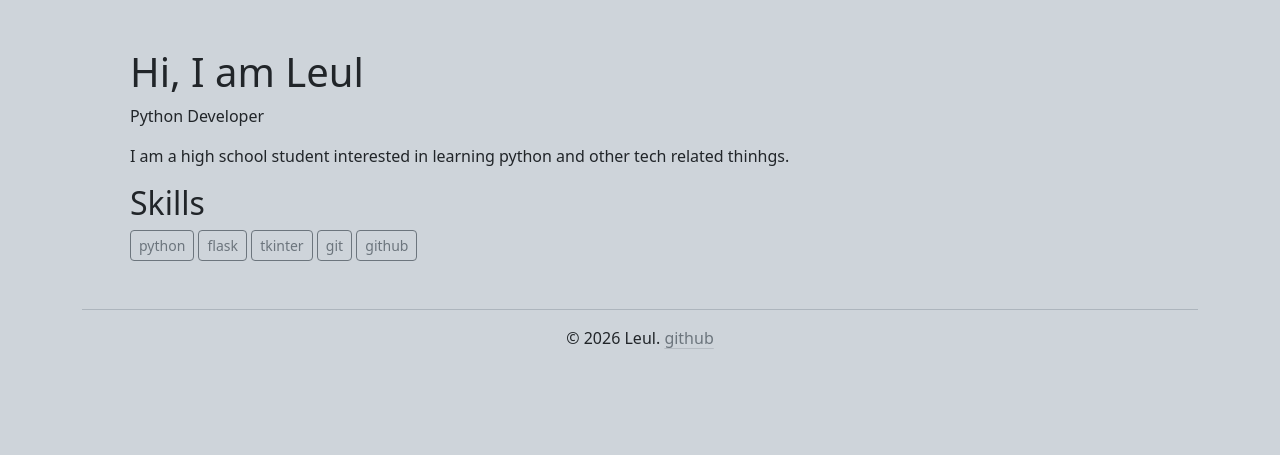
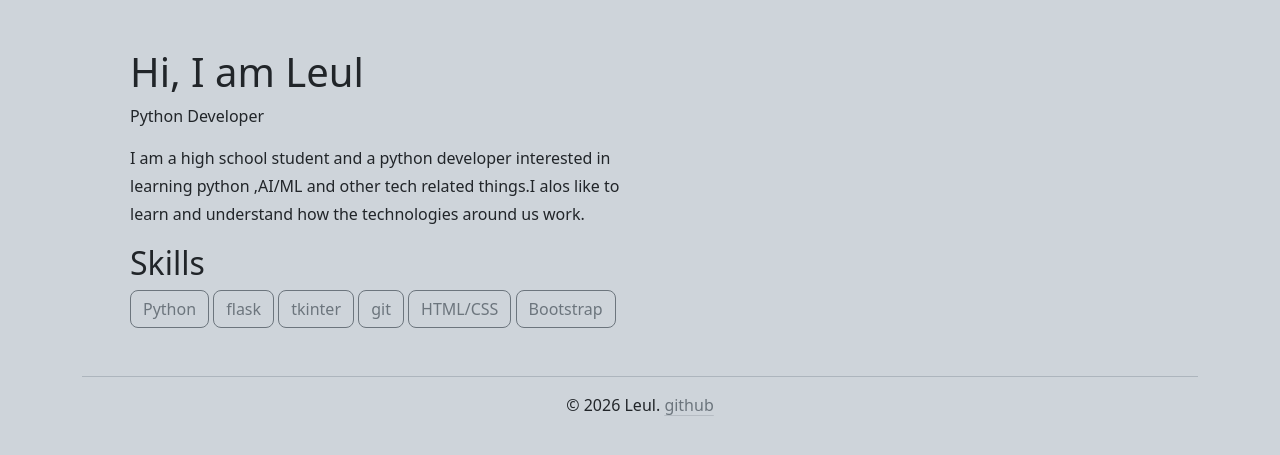
Before and after one commit to Leul-Eyasu/Personal_Portfolio_flask, a Flask app: page / in a window 1280 px wide. Shown: the part 56-511 px from the top of the page. Run offline with Flask 3, Linux system fonts and the light colour scheme.

Commit message:
adjusted some things in the index.html file

```diff
--- a/app.py
+++ b/app.py
@@ -4,10 +4,9 @@ app = Flask(__name__)
 
 student = {
     "name":"Leul",
-    "age":18,
     "role":"Python Developer",
-    "bio":"I am a high school student interested in learning python and other tech related thinhgs.",
-    "skill":["python","flask","tkinter","git","github"],
+    "bio":"I am a high school student and a python developer interested in learning python ,AI/ML and other tech related things.I alos like to learn and understand how the technologies around us work.",
+    "skill":["Python","flask","tkinter","git","HTML/CSS","Bootstrap"],
     "email":"leulleul334@gamil.com",
     "github":"https://github.com/Leul-Eyasu",
     "projects":[
@@ -21,7 +20,7 @@ student = {
             "title":"Personal Portfolio",
             "description":"A Simple personal Portfolio made using the Python Library flask and some HTML and bootstarp for styling it.",
             "tech":["Python","Flask","HTML","Bootstrap"],
-            "github":"https://github.com/Leul-Eyasu/Smart_Library_System"
+            "github":"https://github.com/Leul-Eyasu/Personal_Portfolio_flask"
         }
     ],
     "learning":[
@@ -29,7 +28,7 @@ student = {
         "Flask applications",
         "CRUD applications",
         "APIs and Live data",
-        "Data bases"
+        "Data bases",
         "Prompt Engineering"
     ]
 }
@@ -48,6 +47,7 @@ def contact():
 
 @app.route("/contact/submit",methods=["POST"])
 def submit():
+    #stores the submited form in the txt file
     if request.method == 'POST':
         name = request.form['name']
         message = request.form['message']
@@ -62,4 +62,4 @@ def learning():
     return render_template("learning.html",student=student)
 
 if __name__ == "__main__":
-    app.run(debug=True)
+    app.run()
--- a/templates/index.html
+++ b/templates/index.html
@@ -2,13 +2,13 @@
 
 {% block content %}
 <div class="container">
-    <section class="px-5 py-5 text-left">
+    <section class="px-5 py-5">
         <h1>Hi, I am {{student.name}}</h1>
         <p>{{student.role}}</p>
-        <p>{{student.bio}}</p>
+        <p class="w-50" style="line-height: 28px;">{{student.bio}}</p>
         <h2>Skills</h2>
         {% for skill in student.skill %}
-            <span class="btn btn-outline-secondary btn-sm">{{skill}}</span>
+            <span class="btn btn-outline-secondary btn-md rounded-3">{{skill}}</span>
         {% endfor %}
     </section>
 </div>
```
